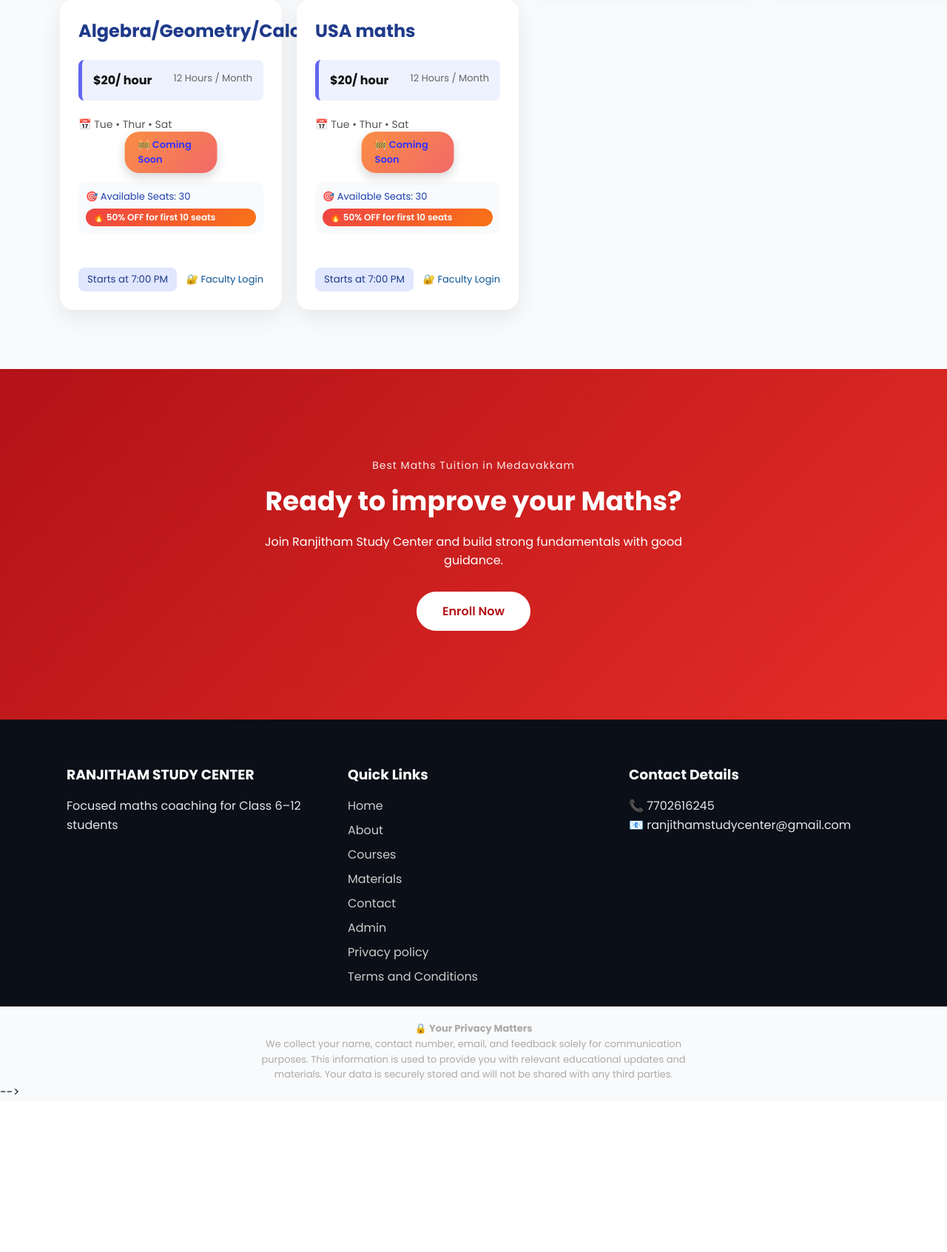
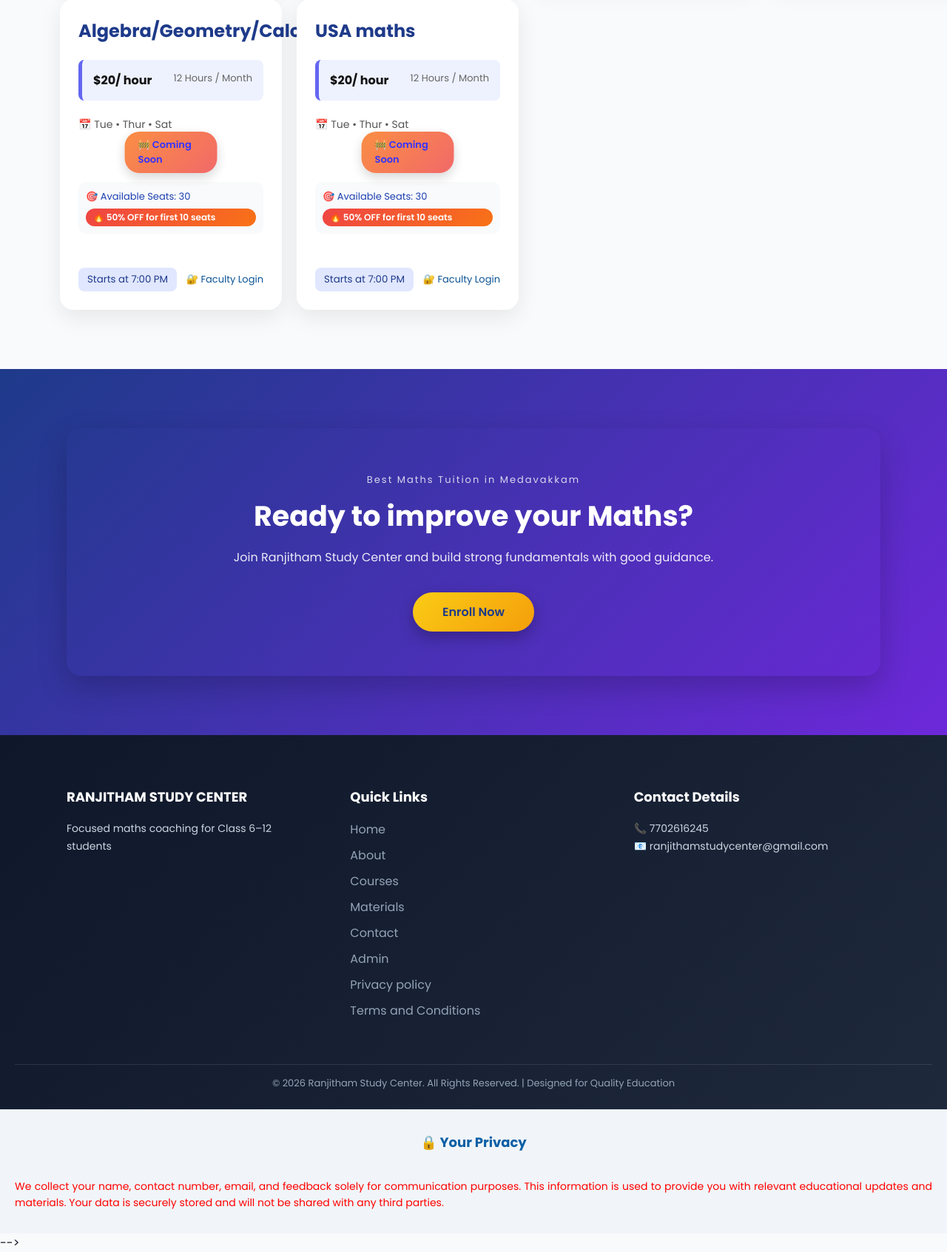
Before and after one commit to ranjithamstudycenter-maker/rscedu, a Flask app: page /class in a window 1280 px wide; the page is wider, and only the part inside the window is pictured. Shown: the part 1574-3267 px from the top of that part at 74% size. Before the commit the page ends 3054 px from the top of that part, so only its background shows below. Run offline with Flask 3, Linux system fonts and the light colour scheme; some libraries are stand-ins or nearby versions.

Commit message:
Update class.html

```diff
--- a/templates/class.html
+++ b/templates/class.html
@@ -399,100 +399,111 @@ body{
 }
 
   /* ==========================
-           CTA
+   CTA (NEW PREMIUM STYLE)
 ========================== */
 .cta-section {
-            padding: 70px 20px;
-            background: linear-gradient(135deg, #b31217, #e52d27);
+    padding: 80px 20px;
+    background: linear-gradient(135deg, #1e3a8a, #6d28d9); /* 🔥 blue + purple */
 }
 
 .cta-box {
     max-width: 1100px;
     margin: auto;
     color: white;
-            border-radius: 18px;
-            padding: 50px;
+    border-radius: 20px;
+    padding: 60px 40px;
     text-align: center;
+    box-shadow: 0 15px 40px rgba(0,0,0,0.2);
 }
 
 .cta-small {
-            font-size: 14px;
-            letter-spacing: 1px;
+    font-size: 13px;
+    letter-spacing: 2px;
     margin-bottom: 10px;
-            opacity: 0.9;
+    opacity: 0.8;
 }
 
 .cta-box h2 {
-            font-size: 36px;
+    font-size: 38px;
     margin-bottom: 15px;
+    font-weight: 700;
 }
 
 .cta-text {
     font-size: 16px;
-            margin-bottom: 30px;
-            max-width: 600px;
+    margin-bottom: 35px;
+    max-width: 650px;
     margin-left: auto;
     margin-right: auto;
-        }
-
+    opacity: 0.9;
+}
+
+/* 🔥 BUTTON UPGRADE */
 .cta-btn {
     display: inline-block;
-            background: white;
-            color: #b31217;
-            padding: 14px 35px;
-            border-radius: 30px;
+    background: linear-gradient(135deg, #facc15, #f59e0b); /* GOLD */
+    color: #1e3a8a;
+    padding: 14px 40px;
+    border-radius: 40px;
     font-weight: 600;
     transition: 0.3s;
+    box-shadow: 0 8px 20px rgba(0,0,0,0.25);
 }
 
 .cta-btn:hover {
-            background: #ffeaea;
-        }
-
+    transform: translateY(-3px);
+    box-shadow: 0 12px 25px rgba(0,0,0,0.3);
+}
         /* ==========================
            FOOTER
         ========================== */
+       /* ==========================
+   FOOTER (NEW STYLE)
+========================== */
 .footer {
-            background: #0b0f17;
-            color: #ccc;
-            padding: 60px 20px 20px;
+    background: linear-gradient(135deg, #0f172a, #1e293b);
+    color: #cbd5e1;
+    padding: 70px 20px 25px;
 }
 
 .footer-container {
     max-width: 1100px;
-            background: transparent;   /* 🔥 change */
-            color: #e5e7eb;
     margin: auto;
     display: grid;
     grid-template-columns: repeat(auto-fit, minmax(250px, 1fr));
-            gap: 40px;
+    gap: 50px;
 }
 
 .footer-box h3 {
     color: white;
-            margin-bottom: 15px;
+    margin-bottom: 18px;
+    font-size: 18px;
 }
 
 .footer-box p {
-            line-height: 1.6;
+    line-height: 1.7;
+    font-size: 14px;
 }
 
 .footer-box a {
     display: block;
-            color: #ccc;
-            margin-bottom: 8px;
+    color: #94a3b8;
+    margin-bottom: 10px;
+    transition: 0.3s;
 }
 
 .footer-box a:hover {
-            color: white;
+    color: #facc15; /* 🔥 gold hover */
+    transform: translateX(5px);
 }
 
 .footer-bottom {
     text-align: center;
-            margin-top: 40px;
-            font-size: 14px;
-            border-top: 1px solid #333;
+    margin-top: 50px;
+    font-size: 13px;
+    border-top: 1px solid rgba(255,255,255,0.1);
     padding-top: 15px;
+    color: #94a3b8;
 }
 
          /* ==========================
@@ -521,17 +532,33 @@ body{
             transform: scale(1.1);
             box-shadow: 0 10px 25px rgba(0,0,0,0.35);
         }
-          .privacy-box{
-            margin-top:20px;
-            text-align:center;   /* 🔥 center */
-            font-size:13px;
-            color:#aaa;
-            max-width:600px;
-            margin-left:auto;
-            margin-right:auto;
-            line-height:1.6;
-        }
-
+
+
+  .privacy-section{
+  background: #f1f5f9;   /* light clean bg */
+  padding: 30px 20px;
+  text-align: center;
+  border-top: 1px solid #e2e8f0;
+}
+
+/* 🔥 HEADING */
+.privacy-section h3{
+  text-align: center;
+  color: #0b5fa5;   /* bright blue */
+  font-size: 18px;
+  margin-bottom: 10px;
+}
+
+/* 🔥 PARAGRAPH */
+.privacy-section p{
+    width: 100%;              /* 🔥 full width */
+  text-align: justify;      /* left → right fill */
+
+  color:red;        /* dark readable */
+
+  font-size: 14px;
+  line-height: 1.6;
+}
   /* ⏳ timer */
 .demo-timer {
   font-size: 12px;
@@ -1279,12 +1306,17 @@ body{
                 <p>📧 ranjithamstudycenter@gmail.com</p>
            </div>
         </div>
+                    <div class="footer-bottom">
+                      © 2026 Ranjitham Study Center. All Rights Reserved. | Designed for Quality Education
+                    </div>
         </footer>
-  <div class="privacy-box">
-  🔒 <strong>Your Privacy Matters</strong><br>
+ <div class="privacy-section">
+  <h3>🔒 <strong>Your Privacy </strong></h3><br>
+  <p>
     We collect your name, contact number, email, and feedback solely for communication purposes.
     This information is used to provide you with relevant educational updates and materials.
     Your data is securely stored and will not be shared with any third parties.
+  </p>
 </div>
 
 
```
Lines whose indentation alone changed are shown as unchanged.
